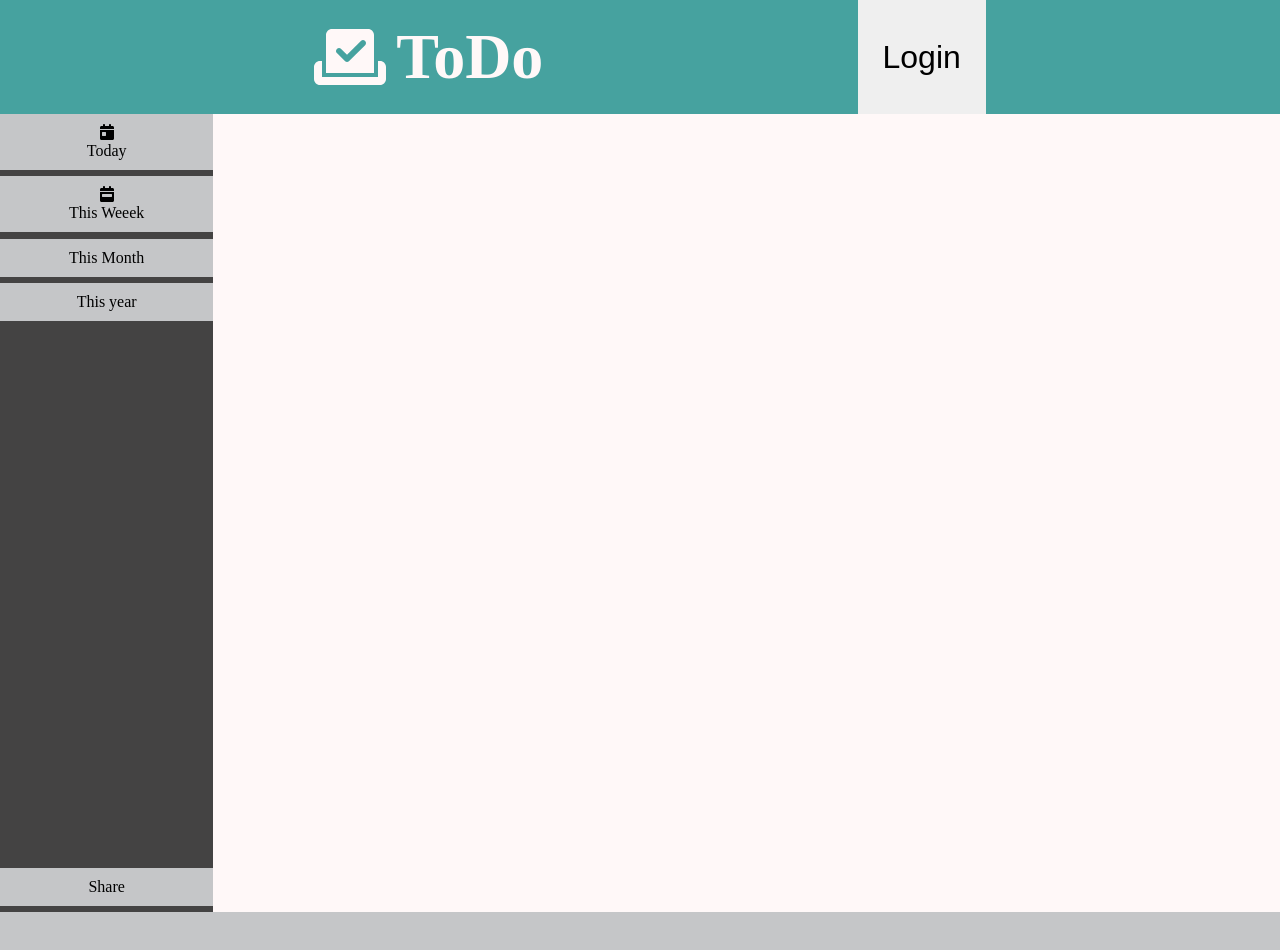
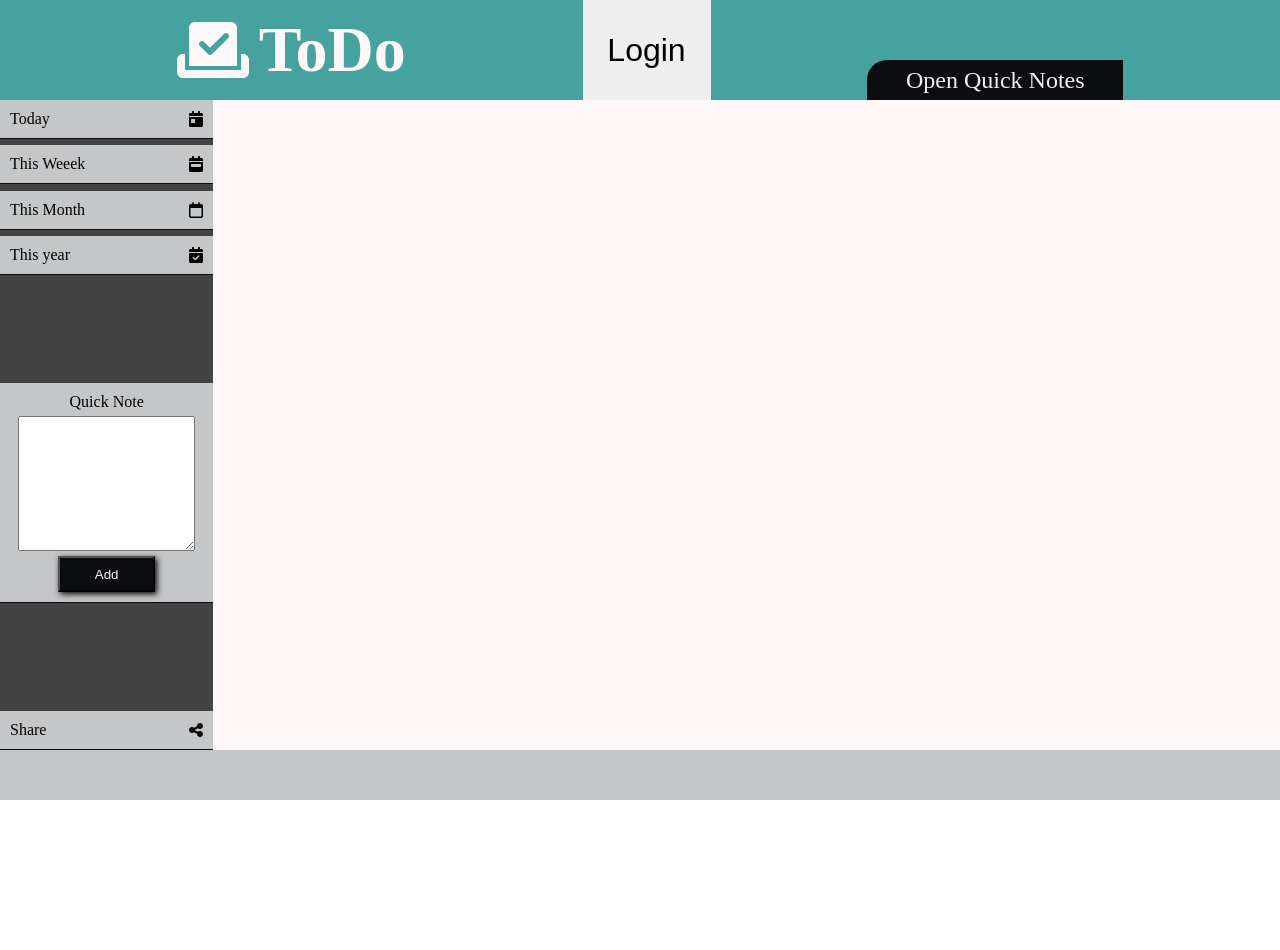
Before and after one commit to abyebin/Todo-app-, a website with bundled scripts: page dist/index.html in a window 1280 px wide. After the commit the page ends 800 px from the top, so only its background shows below. Built offline with nearby package versions, Linux system fonts and the light colour scheme.

Commit message:
quick note add

```diff
--- a/src/style.css
+++ b/src/style.css
@@ -3,13 +3,12 @@
     margin: 0;
     padding: 0;
 }
-body{
-}
+
 .main{
     width: 100%;
     min-height: 100vh;
     display: grid;
-    grid-template: 0.7fr 7fr 0.5fr/ 1fr 5fr;
+    grid-template: 100px auto 50px/ 1fr 5fr;
 }
 :root{
     --backColor: #64fcef;
@@ -46,6 +45,20 @@ body{
 .logo-div svg:hover{
     color: var(--backColor);
 }
+.quic-notes-retrive{
+    display: flex;
+    align-self: flex-end;
+    align-items: center;
+    justify-content: center;
+    background-color: var(--contColor);
+    width: 20%;
+    height: 40%;
+    border-radius: 20px 0 0 0;
+    font-size: 1.5rem;
+    color: var(--color2);
+    padding: 0 10px;
+}
+
 
 .login-button{
     width: 10%;
@@ -63,7 +76,7 @@ body{
     grid-column: 1/2;
     grid-row: 2/3;
 
-    gap: 10%;
+    gap: 5%;
     display: flex;
     flex-direction: column;
     justify-content: space-between;
@@ -73,23 +86,45 @@ body{
     flex-direction: column;
 }
 .view{
-    margin-bottom: 3%;
     width: 100%;
     background-color: var(--color3);
-    padding: 10px 0;
+    padding: 10px 10px;
     text-align: center;
+    display: flex;
+    align-items: center;
+    justify-content: space-between;
+    font-size: 1rem;
+    border-bottom: 1px solid var(--contColor);
 }
-.view h2{
-    font-size: 1rem;
-    font-weight: normal;
+.quick-note{
+    display: flex;
+    flex-direction: column;
+    min-width: 50%;
+    width: 100%;
 }
-.view:hover,.view h2:hover{
+.view:not(.share){
+    margin-bottom: 3%;
+}
+
+.view:hover{
     background: linear-gradient(90deg,var(--color3),var(--color5));
-    font-weight: bold;
+    font-weight: bold !important;
 }
-.project{
+.quick-note textarea{
+    margin: 5px 0;
+}
+.quick-note button{
+    width: 50%;
+    height: 20%;
+    background-color: var(--contColor);
+    color: var(--color5);
+    box-shadow: 2px 2px 6px black;
+    cursor: pointer;
+}
+.quick-note button:hover{
+    box-shadow: none;
+}
 
-}
 
 .right-main{
     background-color: var(--color5);
```
Also changed, not shown: dist/index.html, 1 other file.
